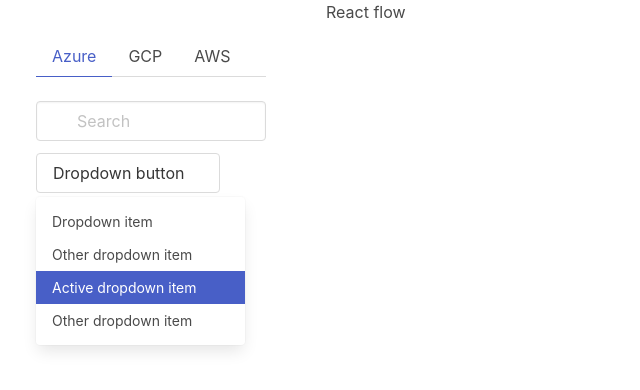
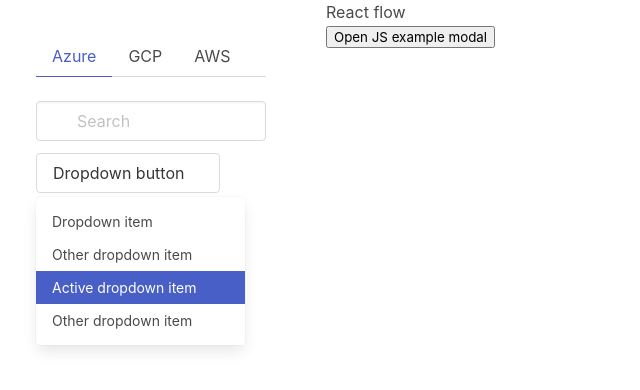
Before and after one commit to no-code-terraform/WebApp, a React (Create React App) app: page / in a window 1280 px wide. Shown: the top 390 px of the page, without its empty margins (0-640 px from the left). Built offline with nearby package versions, Linux system fonts and the light colour scheme.

Commit message:
Front  Start component modal

```diff
--- /dev/null
+++ b/src/components/Modal/index.tsx
@@ -0,0 +1,17 @@
+const Modal = () => {
+    return (
+        <div id="modal" className="modal">
+            <div className="modal-background"></div>
+
+            <div className="modal-content">
+                <div className="box">
+                    <p>Modal</p>
+                </div>
+            </div>
+
+            <button className="modal-close is-large" aria-label="close"></button>
+        </div>
+    );
+};
+
+export default Modal;
--- a/src/pages/Home.tsx
+++ b/src/pages/Home.tsx
@@ -1,15 +1,27 @@
 import React from "react";
 import Sidebar from "../components/Sidebar";
+import Modal from "../components/Modal";
 import "bulma/css/bulma.min.css";
 
-const Home = () => {
+const Home = (): JSX.Element => {
+
+  const toggleModal = (event: React.MouseEvent<HTMLButtonElement>) => {
+    // @ts-ignore
+    const modalToToggle: HTMLElement = document.querySelector(`#${event.currentTarget.getAttribute('data-target')}`);
+    modalToToggle.classList.toggle('is-active')
+  };
+
   return (
     <React.Fragment>
       <section className="main-content columns is-fullheight">
+        <Modal />
         <Sidebar />
 
         <div className="container column is-10">
           <p>React flow</p>
+          <button className="js-modal-trigger" onClick={toggleModal} data-target="modal">
+            Open JS example modal
+          </button>
         </div>
       </section>
     </React.Fragment>
```
